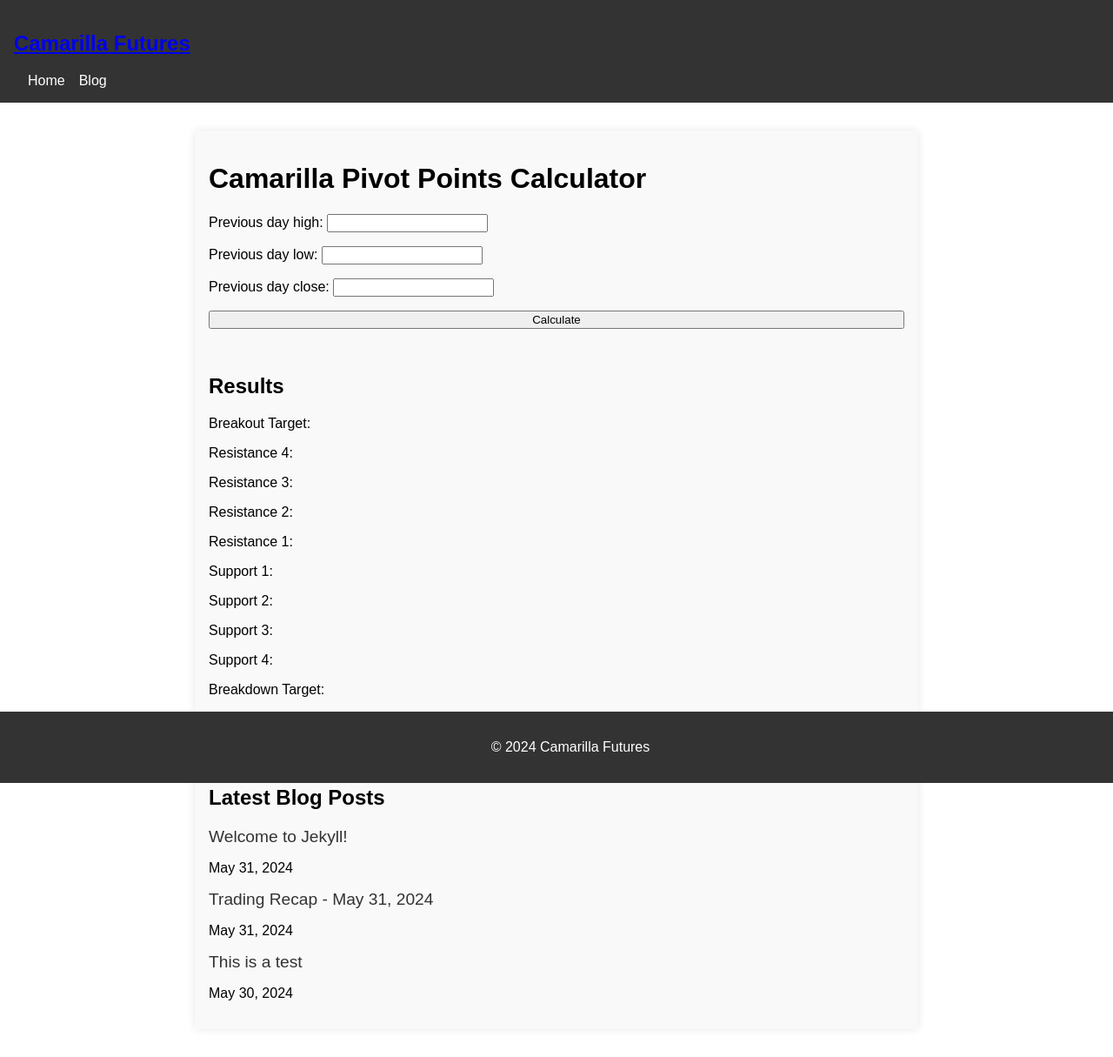
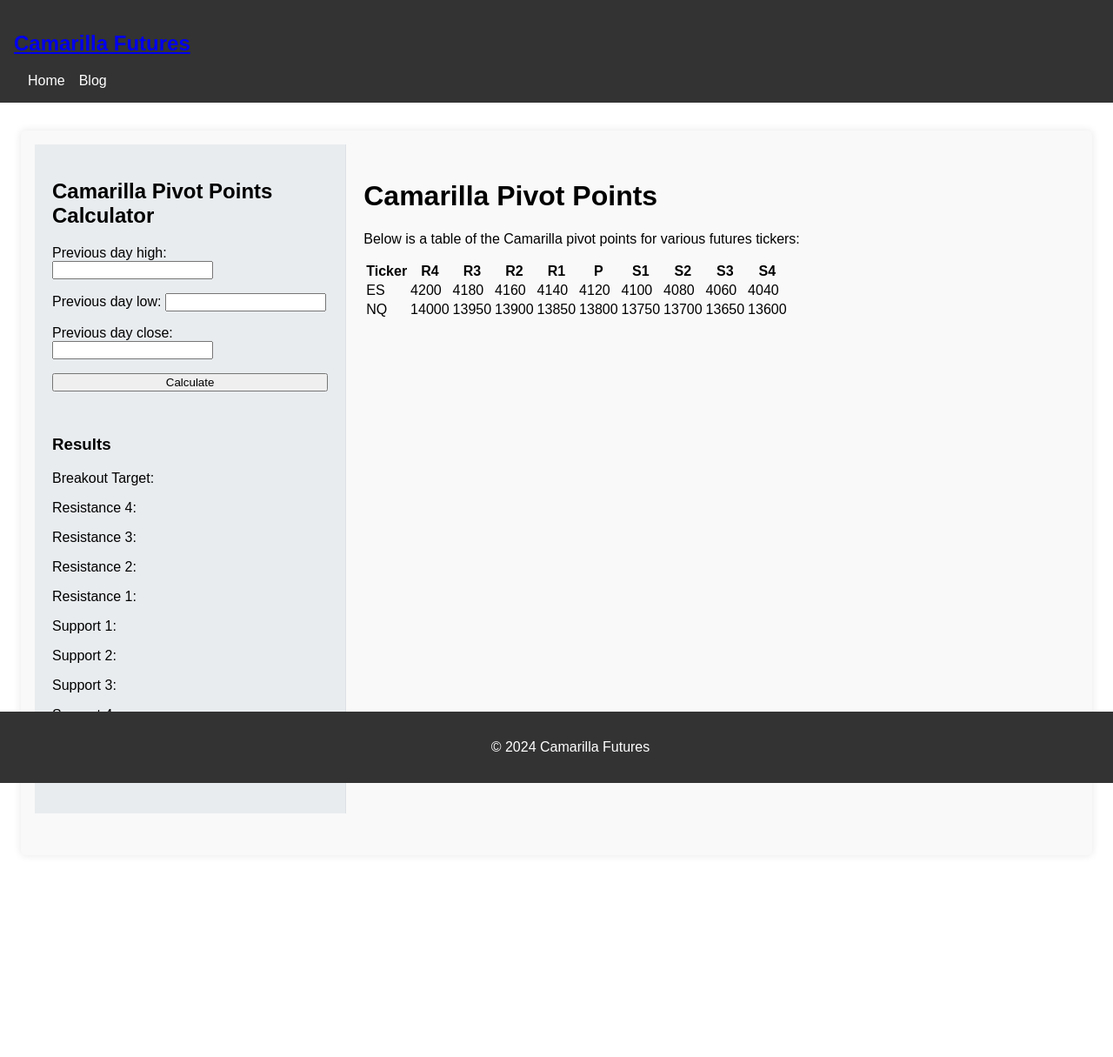
Before and after one commit to zackrylangford/daytrading-unplugged, a Jekyll site: the page built from index.markdown, in a window 1280 px wide. Shown: the whole page at 87% size. Built offline with Jekyll 4.4.1, drawn with Linux system fonts in a browser that asks for light colours; after the commit the page ends 1015 px from its top, so only the background shows below that.

Commit message:
updated home page layout

```diff
--- /dev/null
+++ b/_layouts/home.html
@@ -0,0 +1,7 @@
+---
+layout: default
+---
+
+<main>
+    {{ content }}
+</main>
--- a/assets/css/styles.css
+++ b/assets/css/styles.css
@@ -30,14 +30,27 @@ header nav ul li a {
 }
 
 .container {
-    max-width: 800px;
+    display: flex;
+    flex-wrap: wrap;
     margin: 2rem auto;
     padding: 1rem;
+    max-width: 1200px; /* Adjust as necessary */
     background-color: #f9f9f9;
     border-radius: 5px;
     box-shadow: 0 0 10px rgba(0, 0, 0, 0.1);
-    display: flex;
-    flex-direction: column;
+}
+
+.sidebar {
+    flex: 1 1 250px;
+    padding: 20px;
+    background-color: #e9ecef;
+    border-right: 1px solid #dee2e6;
+    margin-bottom: 2rem; /* Adjust as necessary */
+}
+
+.main-content {
+    flex: 3 1 600px;
+    padding: 20px;
 }
 
 .calculator {
@@ -122,10 +135,22 @@ footer {
     }
 
     .container {
+        flex-direction: column;
         margin: 1rem;
         padding: 0.5rem;
     }
+
+    .sidebar {
+        border-right: none;
+        border-bottom: 1px solid #dee2e6;
+        margin-bottom: 1rem;
+    }
+
+    .main-content {
+        padding: 1rem 0;
+    }
 }
+
 .img-responsive {
     max-width: 100%;
     max-height: 500px; /* Adjust as necessary */
--- a/index.markdown
+++ b/index.markdown
@@ -1,51 +1,89 @@
 ---
-layout: default
+layout: home
 title: Camarilla Futures
 ---
 
 <div class="container">
-    <h1>Camarilla Pivot Points Calculator</h1>
-    <div class="calculator">
-        <div class="input-group">
-            <label for="high">Previous day high:</label>
-            <input type="text" id="high">
-        </div>
-        <div class="input-group">
-            <label for="low">Previous day low:</label>
-            <input type="text" id="low">
-        </div>
-        <div class="input-group">
-            <label for="close">Previous day close:</label>
-            <input type="text" id="close">
-        </div>
-        <button id="calculate-button">Calculate</button>
-        <div class="results">
-            <h2>Results</h2>
-            <p>Breakout Target: <span id="breakout_target"></span></p>
-            <p>Resistance 4: <span id="resistance_4"></span></p>
-            <p>Resistance 3: <span id="resistance_3"></span></p>
-            <p>Resistance 2: <span id="resistance_2"></span></p>
-            <p>Resistance 1: <span id="resistance_1"></span></p>
-            <p>Support 1: <span id="support_1"></span></p>
-            <p>Support 2: <span id="support_2"></span></p>
-            <p>Support 3: <span id="support_3"></span></p>
-            <p>Support 4: <span id="support_4"></span></p>
-            <p>Breakdown Target: <span id="breakdown_target"></span></p>
-            <div class="pivot-section">
-                <p>Pivot Point: <span id="pivot_point"></span></p>
+    <div class="sidebar">
+        <h2>Camarilla Pivot Points Calculator</h2>
+        <div class="calculator">
+            <div class="input-group">
+                <label for="high">Previous day high:</label>
+                <input type="text" id="high">
+            </div>
+            <div class="input-group">
+                <label for="low">Previous day low:</label>
+                <input type="text" id="low">
+            </div>
+            <div class="input-group">
+                <label for="close">Previous day close:</label>
+                <input type="text" id="close">
+            </div>
+            <button id="calculate-button">Calculate</button>
+            <div class="results">
+                <h3>Results</h3>
+                <p>Breakout Target: <span id="breakout_target"></span></p>
+                <p>Resistance 4: <span id="resistance_4"></span></p>
+                <p>Resistance 3: <span id="resistance_3"></span></p>
+                <p>Resistance 2: <span id="resistance_2"></span></p>
+                <p>Resistance 1: <span id="resistance_1"></span></p>
+                <p>Support 1: <span id="support_1"></span></p>
+                <p>Support 2: <span id="support_2"></span></p>
+                <p>Support 3: <span id="support_3"></span></p>
+                <p>Support 4: <span id="support_4"></span></p>
+                <p>Breakdown Target: <span id="breakdown_target"></span></p>
+                <div class="pivot-section">
+                    <p>Pivot Point: <span id="pivot_point"></span></p>
+                </div>
             </div>
         </div>
     </div>
-    <div class="newsfeed">
-        <h2>Latest Blog Posts</h2>
-        <ul>
-            {% for post in site.posts limit:5 %}
-            <li>
-                <a href="{{ post.url | relative_url }}">{{ post.title }}</a>
-                <p>{{ post.date | date: "%B %d, %Y" }}</p>
-            </li>
-            {% endfor %}
-        </ul>
+    <div class="main-content">
+        <h1>Camarilla Pivot Points</h1>
+        <p>Below is a table of the Camarilla pivot points for various futures tickers:</p>
+        <table class="cam-table">
+            <thead>
+                <tr>
+                    <th>Ticker</th>
+                    <th>R4</th>
+                    <th>R3</th>
+                    <th>R2</th>
+                    <th>R1</th>
+                    <th>P</th>
+                    <th>S1</th>
+                    <th>S2</th>
+                    <th>S3</th>
+                    <th>S4</th>
+                </tr>
+            </thead>
+            <tbody>
+                <tr>
+                    <td>ES</td>
+                    <td>4200</td>
+                    <td>4180</td>
+                    <td>4160</td>
+                    <td>4140</td>
+                    <td>4120</td>
+                    <td>4100</td>
+                    <td>4080</td>
+                    <td>4060</td>
+                    <td>4040</td>
+                </tr>
+                <tr>
+                    <td>NQ</td>
+                    <td>14000</td>
+                    <td>13950</td>
+                    <td>13900</td>
+                    <td>13850</td>
+                    <td>13800</td>
+                    <td>13750</td>
+                    <td>13700</td>
+                    <td>13650</td>
+                    <td>13600</td>
+                </tr>
+                <!-- Add more rows as needed -->
+            </tbody>
+        </table>
     </div>
 </div>
 <script src="{{ '/assets/js/calc.js' | relative_url }}"></script>
```
Also changed, not shown: assets/css/scratch.css (added, +68 -0 lines).
